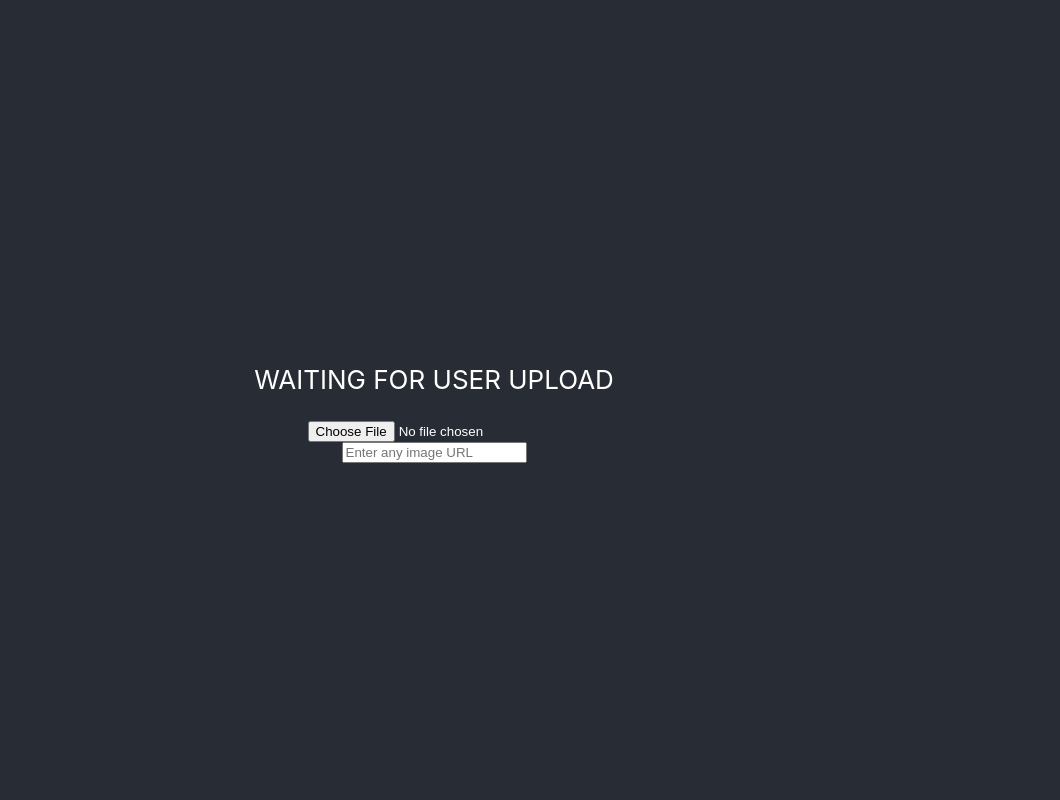
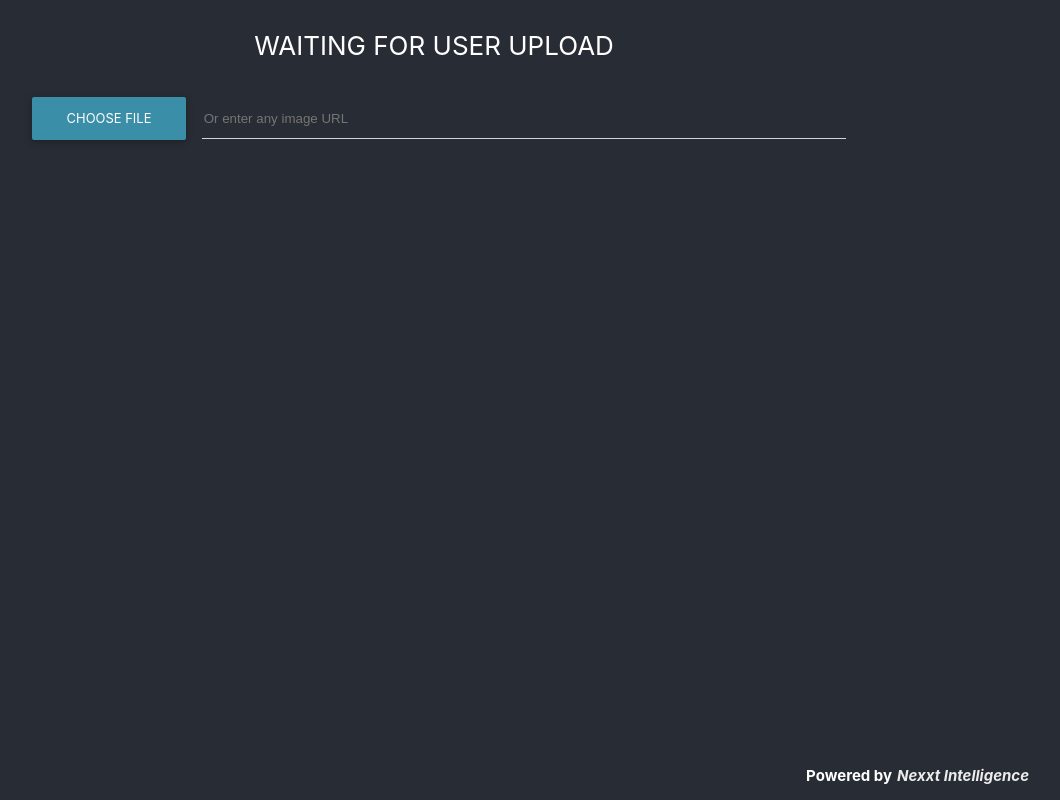
Before and after one commit to nexxt-intelligence/computer-vision, a React (Create React App) app: page / in a window 1280 px wide. Shown: the whole page, without its empty margins (206-1266 px from the left). Built offline with nearby package versions, Linux system fonts and the light colour scheme; what axios-rate-limit would draw is missing.

Commit message:
Add styling v1

```diff
--- a/src/App.css
+++ b/src/App.css
@@ -1,33 +1,131 @@
 .App {
     text-align: center;
-}
-
-.App-logo {
-    height: 40vmin;
-    pointer-events: none;
-}
-
-@media (prefers-reduced-motion: no-preference) {
-    .App-logo {
-        animation: App-logo-spin infinite 20s linear;
-    }
-}
-
-.App-header {
     background-color: #282c34;
-    min-height: 100vh;
-    display: flex;
-    flex-direction: column;
+    /* display: flex;
+    flex-direction: column; */
     align-items: center;
     justify-content: center;
     font-size: calc(10px + 2vmin);
     color: white;
+    min-height: 100vh;
 }
 
-.App-link {
-    color: #61dafb;
+.App--title {
+    margin: 0;
+    padding: 30px 0;
+}
+
+.image--uploader {
+    position: relative;
+    display: flex;
+    align-items: baseline;
+    justify-content: center;
+}
+.image--uploader-button {
+    position: relative;
+    cursor: pointer;
+    color: #fff;
+    background-color: #3a8ea8 !important;
+    margin: 0.375rem;
+    text-transform: uppercase;
+    white-space: normal;
+    border: 0;
+    border-radius: 0.125rem;
+    box-shadow: 0 2px 5px 0 rgba(0, 0, 0, 0.16),
+        0 2px 10px 0 rgba(0, 0, 0, 0.12);
+    padding: 0.84rem 2.14rem;
+    font-size: 0.81rem;
+    display: inline-block;
+    font-weight: 400;
+    text-align: center;
+    vertical-align: middle;
+}
+
+.image--uploader-button input[type='file'] {
+    position: absolute;
+    top: 0;
+    right: 0;
+    bottom: 0;
+    left: 0;
+    width: 100%;
+    padding: 0;
+    margin: 0;
+    cursor: pointer;
+    opacity: 0;
+}
+
+.image--uploader--path-wrapper {
+    height: 2.5rem;
+    padding-left: 10px;
+    color: white;
+    width: 50%;
+}
+.image--uploader--path-wrapper input[type='text'] {
+    box-sizing: content-box;
+    background-color: transparent;
+    border: 0;
+    border-bottom: 1px solid #ced4da;
+    border-radius: 0;
+    outline: 0;
+    box-shadow: none;
+    width: 100%;
+    height: 36px;
+    color: white;
+}
+
+.button-wrapper {
+    margin: 0 auto;
+    z-index: 99;
+    text-align: right;
+    width: 980px;
+}
+.add-box {
+    color: white;
+    background: #3a8ea8;
+    margin: 10px;
+    border: none;
+    cursor: pointer;
+    text-transform: uppercase;
+    padding: 0.84rem 2.14rem;
+    font-size: 0.81rem;
+    display: inline-block;
+    font-weight: 400;
+}
+
+.add-box:hover {
+    background-color: #3a8ea8;
+    transition: 0.3s;
 }
 
 .image-container {
     position: relative;
+    display: inline-block;
 }
+
+.konvajs-content {
+    margin: 0 auto;
+}
+
+.edit-area {
+    resize: none;
+    width: 300px;
+    overflow: auto;
+}
+.info {
+    display: flex;
+    align-items: baseline;
+    position: fixed;
+    bottom: 0;
+    right: 20px;
+    font-size: 15px;
+    font-weight: bold;
+    justify-content: flex-end;
+    margin: 0 20px;
+}
+
+.info > a {
+    margin: 0 5px;
+    color: #ececec;
+    text-decoration: none;
+    font-style: italic;
+}
--- a/src/App.js
+++ b/src/App.js
@@ -147,33 +147,50 @@ class App extends React.Component {
     render() {
         return (
             <div className="App">
-                <header className="App-header">
-                    <p>{this.state.status}</p>
+                <p className="App--title">{this.state.status}</p>
+                <div className="image--uploader">
+                    <div className="image--uploader-button">
+                        <span>Choose file</span>
                         <input
                             type="file"
+                            className="image--uploader--file"
                             name="img"
                             accept="image/*"
                             onChange={(evt) => this.uploadImage(evt)}
                         />
+                    </div>
+                    <div className="image--uploader--path-wrapper">
                         <input
                             type="text"
+                            className="image--uploader--path"
                             value={this.state.imgURL}
                             onChange={this.handleURLChange}
-                        placeholder="Enter any image URL"
+                            placeholder="Or enter any image URL"
                         />
+                    </div>
+                </div>
                 {this.state.imgURL && (
                     <>
+                        <div className="button-wrapper">
+                            <button
+                                className="add-box"
+                                onClick={this.addNewBox}
+                            >
+                                Add new section
+                            </button>
+                        </div>
+
                         <ImageContainer
                             imageURL={this.state.imgURL}
                             boxes={this.state.boxes}
                             handleUpdateBoxes={this.handleUpdateBoxes}
                         />
-                            <button onClick={this.addNewBox}>
-                                Add new section
-                            </button>
                     </>
                 )}
-                </header>
+                <div className="info">
+                    <p>Powered by </p>
+                    <a href="https://nexxt.in/">Nexxt Intelligence</a>
+                </div>
             </div>
         );
     }
--- a/src/components/ImageContainer.js
+++ b/src/components/ImageContainer.js
@@ -143,6 +143,11 @@ class ImageContainer extends React.Component {
                     height={height}
                     onMouseDown={this.handleStageMouseDown}
                     onTouchStart={this.handleStageMouseDown}
+                    style={{
+                        opacity: `${
+                            selectedShape && enableTextEdit ? '.8' : '1'
+                        }`
+                    }}
                 >
                     <Layer>
                         <CanvasImage src={imageURL} getSize={this.getSize} />
@@ -185,12 +190,14 @@ class ImageContainer extends React.Component {
                 </Stage>
                 {selectedShape && enableTextEdit && (
                     <textarea
+                        className="edit-area"
                         style={{
                             display: selectedShapeName ? 'block' : 'none',
                             position: 'absolute',
                             top: selectedShape.y + 'px',
                             left: selectedShape.x + 'px'
                         }}
+                        r
                         value={selectedShape.text}
                         onChange={(e) => this.handleText(e)}
                         onKeyDown={(e) => this.handleTextareaKeyDown(e)}
```
Also changed, not shown: src/index.css (+8 -8 lines). Lines whose indentation alone changed are shown as unchanged.
